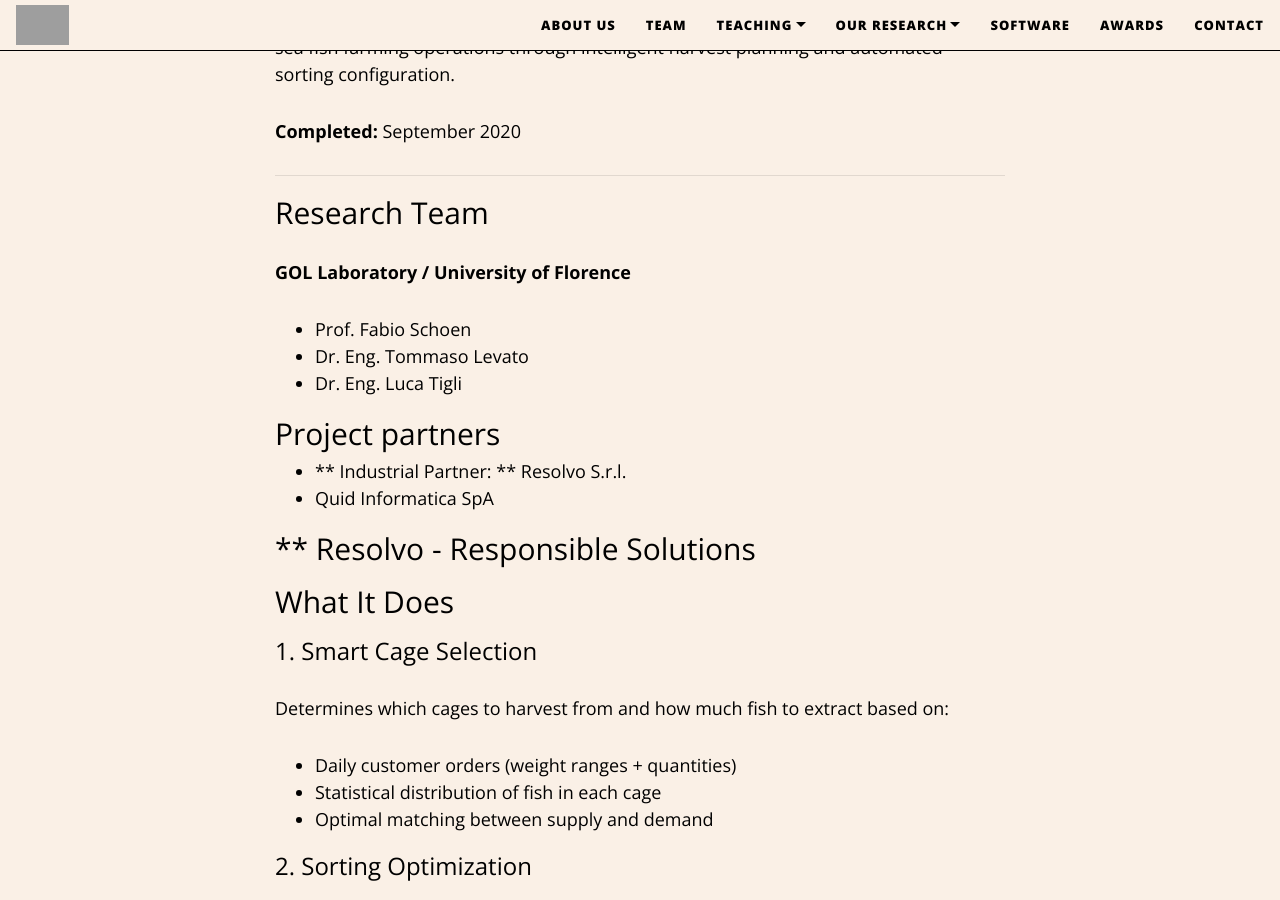
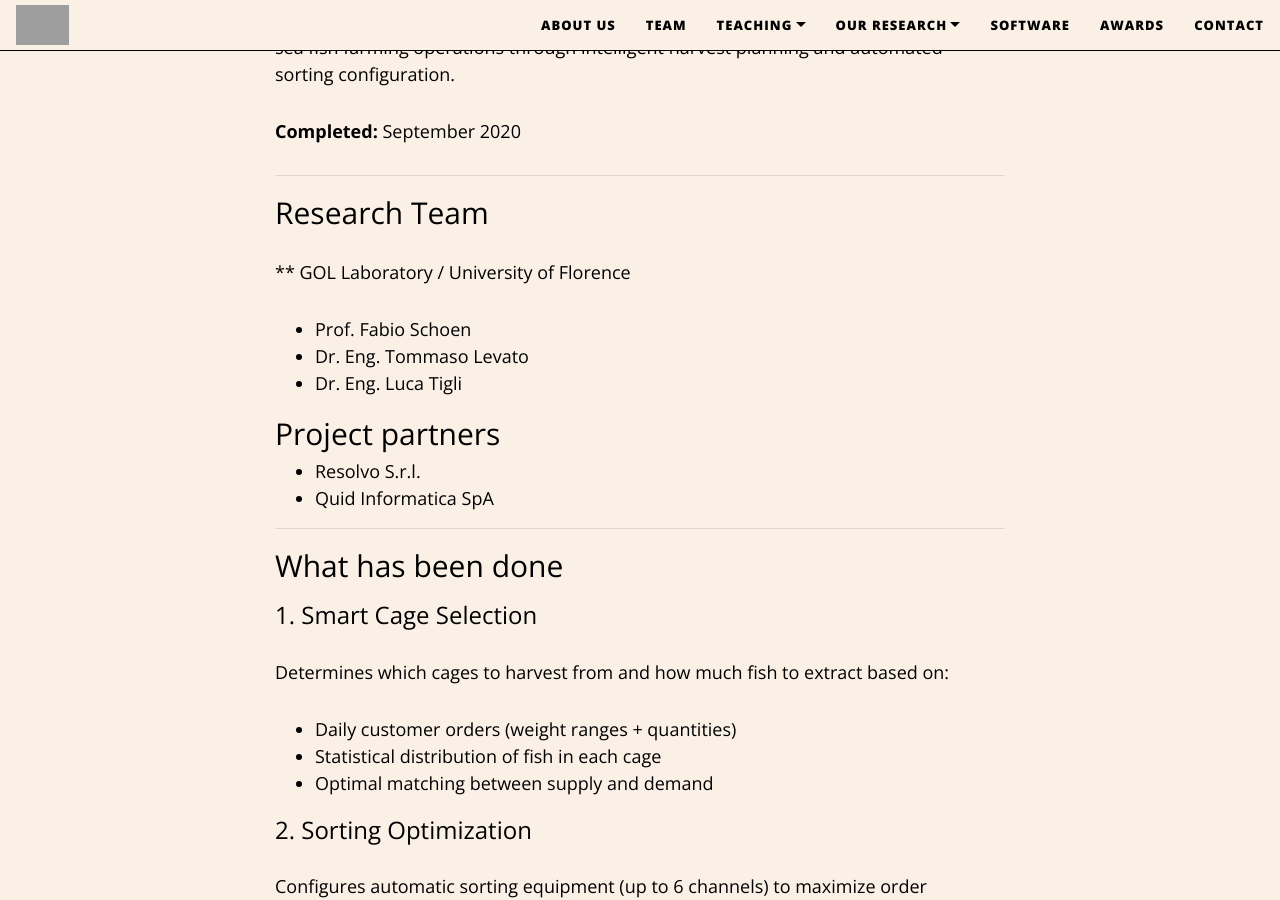
Before and after one commit to GOL-UniFI/GOL-UniFI.github.io, a Jekyll site: the page built from pages/projects/seafactory.md, in a window 1280 px wide and 900 px high, scrolled down 416 px. Built offline with Jekyll 4.4.1, drawn with Linux system fonts in a browser that asks for light colours; nearby versions of some CDN libraries; grey boxes are pictures that could not be loaded.

```diff
--- a/pages/projects/seafactory.md
+++ b/pages/projects/seafactory.md
@@ -21,20 +21,18 @@
 
 ## Research Team
 
-**GOL Laboratory / University of Florence**
-- Prof. Fabio Schoen
+** GOL Laboratory / University of Florence
+- [Prof. Fabio Schoen](/pages/fabio_schoen/)
 - Dr. Eng. Tommaso Levato
 - Dr. Eng. Luca Tigli
 
 ## Project partners
-*   ** Industrial Partner: **  [Resolvo
-    S.r.l.](https://www.resolvo.eu/case-studies/seafactory-la-fabbrica-del-mare/)
+*    [Resolvo S.r.l.](https://www.resolvo.eu/case-studies/seafactory-la-fabbrica-del-mare/)
 *   [Quid Informatica SpA](https://quid.eu/)
 
-** Resolvo - Responsible Solutions
 ---
 
-## What It Does
+## What has been done
 
 ### 1. Smart Cage Selection
 Determines which cages to harvest from and how much fish to extract based on:
```
Also changed, not shown: pages/projects.md (+4 -3 lines), pages/projects/sii_mobility.md (added, +134 -0 lines).
